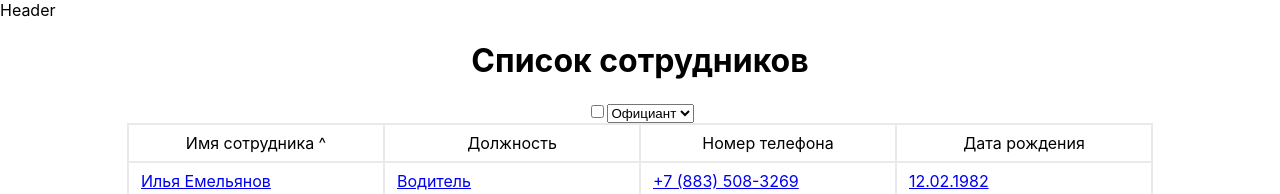
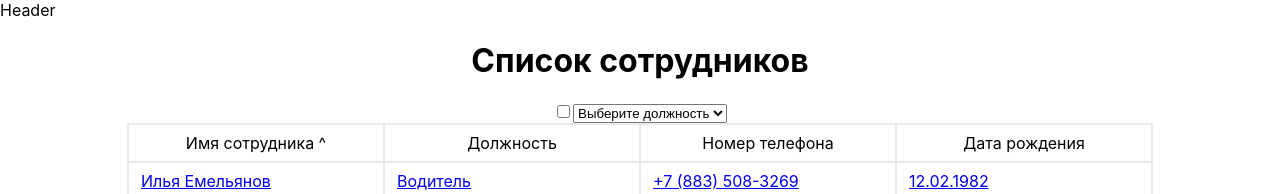
Before and after one commit to Sibusky/employees, a React (Create React App) app: page / in a window 1280 px wide. Shown: the top 194 px of the page. Built offline with nearby package versions, Linux system fonts and the light colour scheme.

Commit message:
feat: add default value for role select

```diff
--- a/src/components/employees-filter/constants.js
+++ b/src/components/employees-filter/constants.js
@@ -1,6 +1,8 @@
 export const WAITER = 'Официант';
 export const DRIVER = 'Водитель';
 export const COOK = 'Повар';
+export const CHOOSE_ROLE = 'Выберите должность';
+
 
 export const rolesMap = {
     waiter: WAITER,
--- a/src/components/employees-filter/index.jsx
+++ b/src/components/employees-filter/index.jsx
@@ -2,6 +2,7 @@ import React, { useCallback } from "react";
 import "./styles.css";
 import { rolesMap } from "./constants";
 import { connect } from "react-redux";
+import { CHOOSE_ROLE } from "./constants";
 
 import { SET_ARCHIVED_FILTER, SET_ROLE_FILTER } from "../../store/actions";
 
@@ -23,7 +24,10 @@ function EmployeesFilterComponent({ setRoleFilter, setArchivedFilter }) {
   return (
     <form>
       <input type="checkbox" onChange={handleChangeArchived} />
-      <select onChange={handleChangeRole}>
+      <select defaultValue={CHOOSE_ROLE} onChange={handleChangeRole}>
+        <option value={CHOOSE_ROLE} disabled defaultChecked>
+          {CHOOSE_ROLE}
+        </option>
         {Object.entries(rolesMap).map(([value, name]) => (
           <option value={value} key={value}>
             {name}
--- a/src/pages/employee.jsx
+++ b/src/pages/employee.jsx
@@ -8,6 +8,7 @@ import { ADD_EMPLOYEE } from "../store/actions";
 import { rolesMap } from "../components/employees-filter/constants";
 import { selectEmployeeList } from "../store/selectors";
 
+const CHOOSE_ROLE = "Выберите должность";
 const EMPLOYEE_CARD_TITLE = "Карточка сотрудника";
 const EMPLOYEE_ADD_CARD = "Форма добавления сотрудника";
 const EMPLOYEE_NAME_PLACEHOLDER = "Введите имя сотрудника";
@@ -131,6 +132,9 @@ const EmployeeComponent = ({ editEmployee, employees }) => {
           onChange={handleChangeName}
         />
         <select value={role} onChange={handleChangeRole}>
+          <option value="" disabled>
+            {CHOOSE_ROLE}
+          </option>
           {Object.entries(rolesMap).map(([role, roleName]) => (
             <option key={role} value={role}>
               {roleName}
```
Also changed, not shown: src/components/employees-list/index.jsx (+14 -8 lines).
